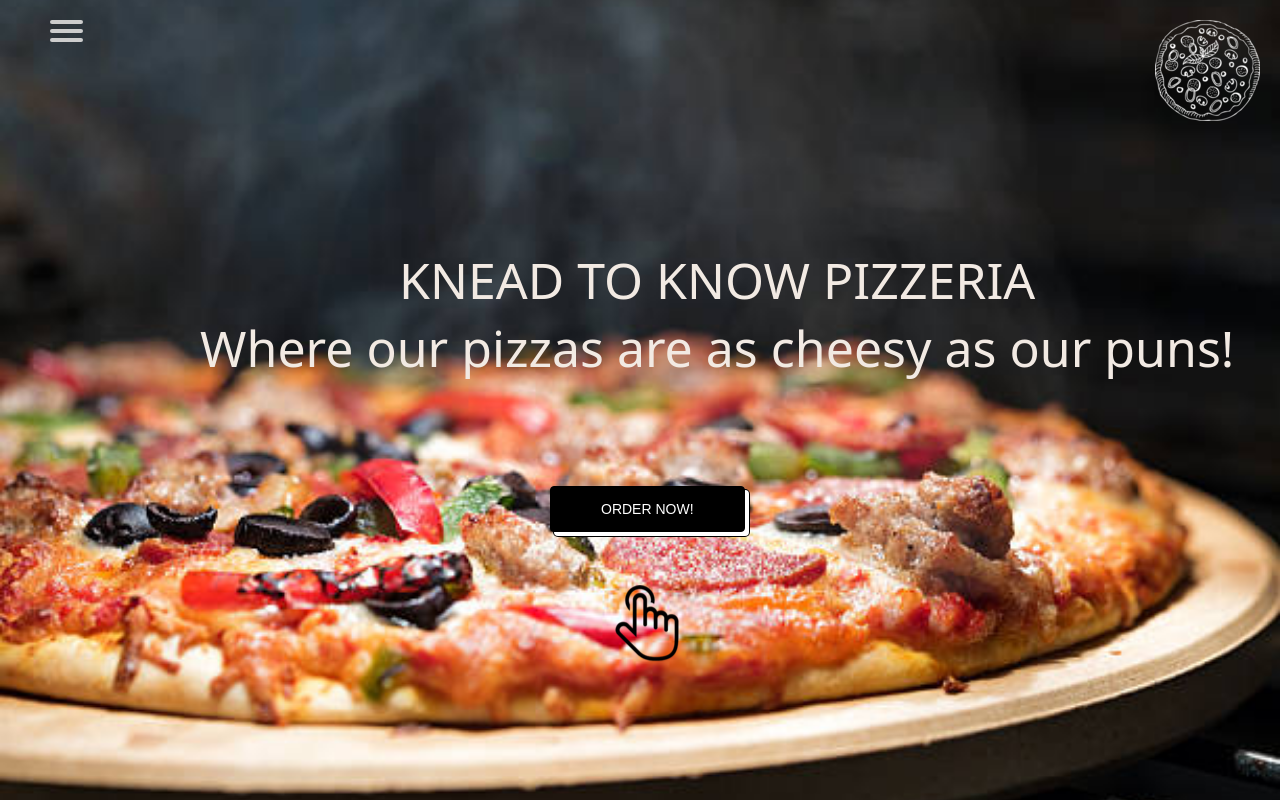
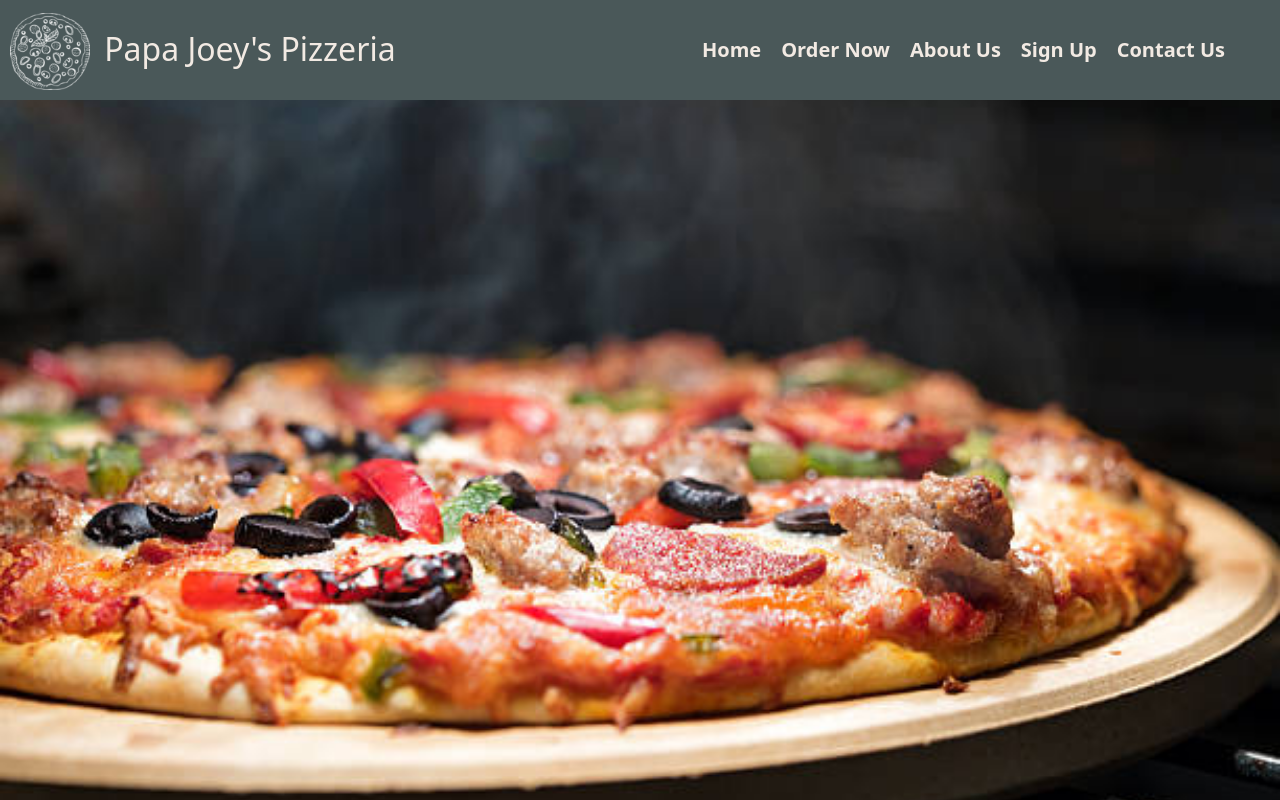
Before and after one commit to soilapertet/pizzeria-independent-project, a plain HTML site: page index.html in a window 1280 px wide. Drawn offline with Linux system fonts and the light colour scheme.

Commit message:
Add a navigation bar and change the pizzeria's name

```diff
--- a/css/styles.css
+++ b/css/styles.css
@@ -1,4 +1,53 @@
+/*
+  https://coolors.co/32373b-4a5859-ec4e20-f4b860-af4319
+  Onyx: #32373b;
+  Feldgrau: #4a5859;
+  Flame: #ec4e20;
+  Sunray: #f4b860;
+  Rust: #af4319;
+*/
+
 /* index.html */
+/*----Navigation bar-----*/
+header {
+  height:100px;
+  background: #4a5859;
+}
+header h2 {
+  display: inline-block;
+  margin: 0;
+  padding: 30px 0;
+  color:#f2eae3;
+}
+#logo
+{
+  margin: 0 10px 10px; /*top,right & left, bottom*/
+  cursor:pointer;
+  width: 80px;
+}
+nav {
+  float: right;
+  margin: 35px;
+}
+#navbar {
+  list-style: none;
+  padding: 0;
+  margin: 0;
+  display: flex;
+  float: right;
+}
+#navbar a {
+  text-decoration: none;
+  color:#f2eae3;
+  font-size: 20px;
+  font-weight: bold;
+  margin-right:20px;
+}
+#navbar a:hover {
+  color: #f4b860;
+  border-bottom: 2px solid #f4b860;
+  padding-bottom: 4px;
+}
 html#home
 {
   /* Ensure page covers entire viewpoint */
@@ -34,13 +83,6 @@ html#home
 {
   margin-top: 20px;
   margin-left: 410px;
-}
-#logo
-{
-  position: absolute;
-  top: 20px;
-  right: 20px;
-  cursor:pointer;
 }
 .button1
 {
@@ -105,7 +147,7 @@ html#home
   to {transform: translate3d(0,25px,0);}
 }
 /* Credit to Erik Terwan*/
-nav
+/* nav
 {
   position: absolute;
 }
@@ -126,8 +168,8 @@ nav
 #menuToggle a:hover
 {
   color: tomato;
-}
-#menuToggle input
+} */
+/* #menuToggle input
 {
   display: block;
   width: 40px;
@@ -135,12 +177,12 @@ nav
   position: absolute;
   top: -7px;
   left: -5px;
-  cursor: pointer;
-  opacity: 0; /* hide this */
-  z-index: 2; /* and place it over the hamburger */
-}
+  cursor: pointer; */
+  /*opacity: 0;  hide this */
+  /*z-index: 2;  and place it over the hamburger
+}*/
 /* Just a quick hamburger */
-#menuToggle span
+/* #menuToggle span
 {
   display: block;
   width: 33px;
@@ -163,27 +205,27 @@ nav
 #menuToggle span:nth-last-child(2)
 {
   transform-origin: 0% 100%;
-}
+} */
 /* Transform all the slices of hamburger into a crossmark. */
-#menuToggle input:checked ~ span
+/* #menuToggle input:checked ~ span
 {
   opacity: 1;
   transform: rotate(45deg) translate(-2px, -1px);
   background: #232323;
-}
+} */
 /* But let's hide the middle one. */
-#menuToggle input:checked ~ span:nth-last-child(3)
+/* #menuToggle input:checked ~ span:nth-last-child(3)
 {
   opacity: 0;
   transform: rotate(0deg) scale(0.2, 0.2);
-}
+} */
 /* Ohyeah and the last one should go the other direction */
-#menuToggle input:checked ~ span:nth-last-child(2)
+/* #menuToggle input:checked ~ span:nth-last-child(2)
 {
   transform: rotate(-45deg) translate(0, -1px);
-}
+} */
 /* Make this absolute positioned at the top left of the screen */
-#menu
+/* #menu
 {
   position: absolute;
   width: 300px;
@@ -192,9 +234,9 @@ nav
   padding-top: 125px;
   background: #ededed;
   list-style-type: none;
-  -webkit-font-smoothing: antialiased;
+  -webkit-font-smoothing: antialiased; */
   /* to stop flickering of text in safari */
-  transform-origin: 0% 0%;
+  /* transform-origin: 0% 0%;
   transform: translate(-100%, 0);
   transition: transform 0.5s cubic-bezier(0.77,0.2,0.05,1.0);
 }
@@ -202,12 +244,12 @@ nav
 {
   padding: 10px 10px;
   font-size: 22px;
-}
+} */
 /* And let's slide it in from the left */
-#menuToggle input:checked ~ ul
+/* #menuToggle input:checked ~ ul
 {
   transform: none;
-}
+} */
 
 /* order.html */
 html#order
--- a/index.html
+++ b/index.html
@@ -9,29 +9,27 @@
   <title>Knead To Know Pizzeria</title>
 </head>
 <body>
-  <img src="img/pizzalogo.png" alt="Image of pizza logo" id="logo">
-  <nav role="navigation">
-    <div id="menuToggle">
-      <input type="checkbox">
-      <span></span>
-      <span></span>
-      <span></span>
-      <ul id="menu">
+  <header>
+    <img src="img/pizzalogo.png" alt="Image of pizza logo" id="logo">
+    <h2>Papa Joey's Pizzeria</h2>
+    <nav role="navigation">
+      <ul id="navbar">
         <li><a href="index.html">Home</a></li>
         <li><a href="order.html">Order Now</a></li>
         <li><a href="#">About Us</a></li>
         <li><a href="#">Sign Up</a></li>
         <li><a href="#">Contact Us</a></li>
       </ul>
-    </div>
-  </nav>
-  <div id="homepage">
+    </nav>
+  </header>
+  <!-- <div id="homepage">
+    <img src="img/pizzalogo.png" alt="Image of pizza logo" id="logo">
     <h1>KNEAD TO KNOW PIZZERIA</h1>
     <h3>Where our pizzas are as cheesy as our puns!</h3>
     <button type="button" class="button1" id="order-button">ORDER NOW!</button>
     <br>
     <img src="img/mouse.png" alt="Image of mouse icon" id="mouse">
-  </div>
+  </div> -->
   <script src="js/jquery.min.js"></script>
   <script src="js/scripts.js"></script>
 </body>
--- a/js/scripts.js
+++ b/js/scripts.js
@@ -123,7 +123,7 @@ $(document).ready(function(){
 // Checkout button
   $("#checkout-button").click(function(){
 
-    event.preventDefault();
+    // event.preventDefault();
 
     checkValidity();
 
```
